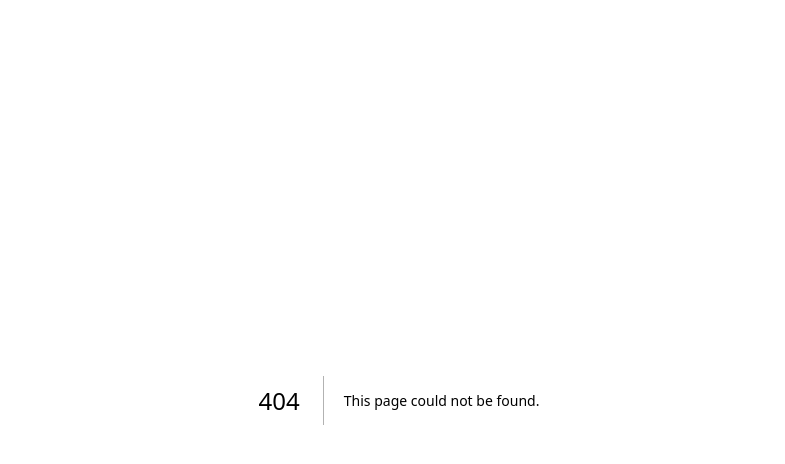
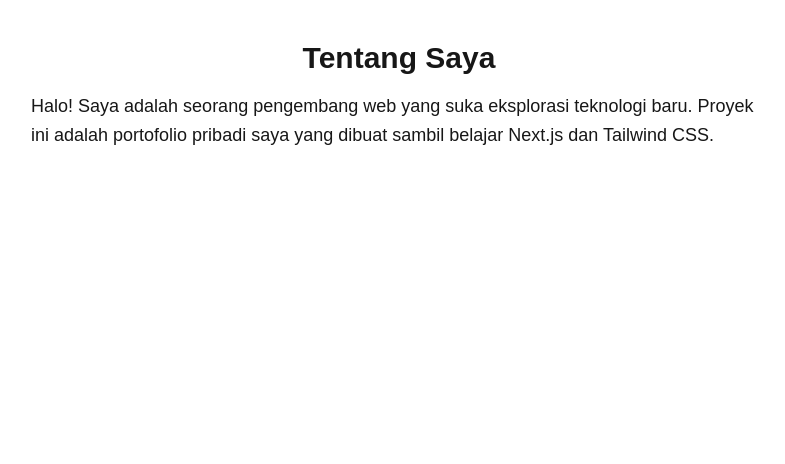
Before and after one commit to MakarimZufar/my_portofolio, a Next.js app: page /about in a window 1280 px wide. Before the commit this address had no page. Shown: the top 464 px of the page, without its empty margins (241-1026 px from the left). Built offline with nearby package versions, Linux system fonts and the light colour scheme.

Commit message:
feat: Create About page with basic content

```diff
--- /dev/null
+++ b/src/app/about/page.js
@@ -0,0 +1,14 @@
+export default function AboutPage() {
+    return (
+        <main className="max-w-3xl mx-auto py-10 px-4">
+            <h1 className="text-3xl font-bold mb-4 text-center">
+                Tentang Saya
+            </h1>
+            <p className="text-lg leading-relaxed">
+                Halo! Saya adalah seorang pengembang web yang suka eksplorasi
+                teknologi baru. Proyek ini adalah portofolio pribadi saya yang
+                dibuat sambil belajar Next.js dan Tailwind CSS.
+            </p>
+        </main>
+    );
+}
```
